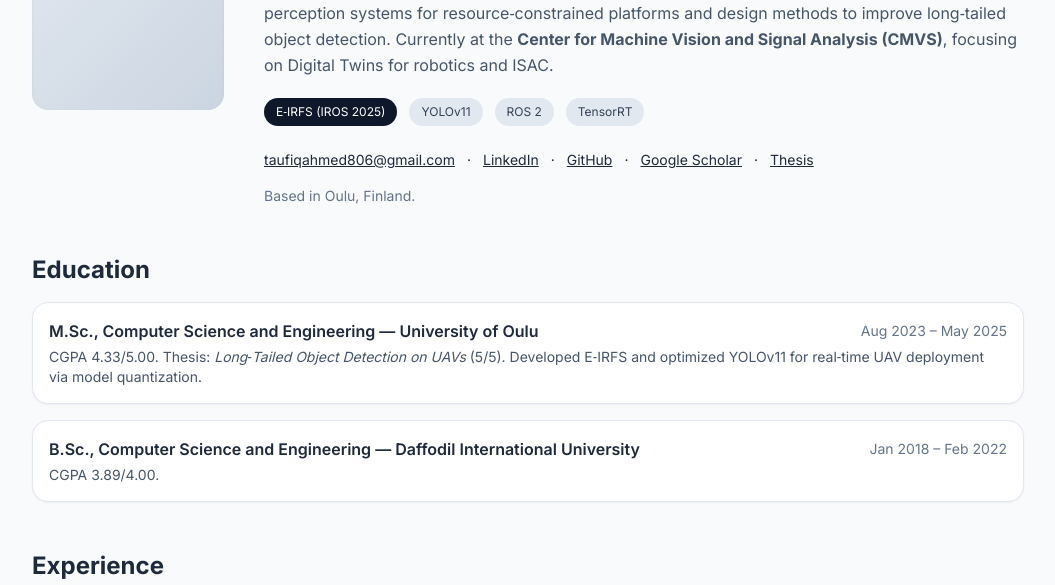
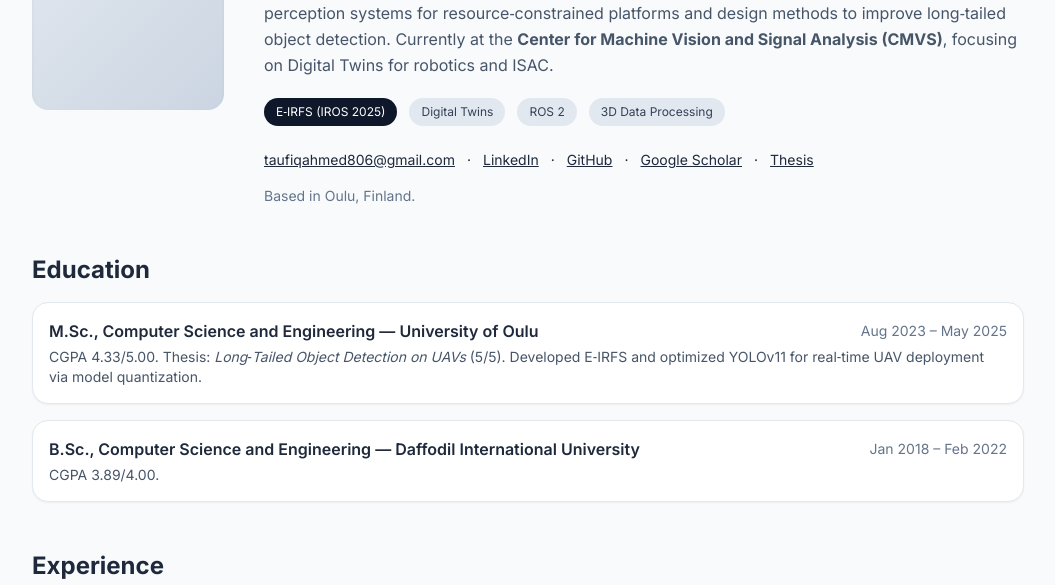
Before and after one commit to Taufiq-Ahmed-pranto/Taufiq-Ahmed-pranto.github.io, a plain HTML site: page index.html in a window 1280 px wide. Shown: the part 215-800 px from the top of the page, without its empty margins (112-1167 px from the left). Drawn offline with nearby package versions, Linux system fonts and the light colour scheme.

Commit message:
Update index.html

```diff
--- a/index.html
+++ b/index.html
@@ -45,9 +45,9 @@
         <p class="mt-4 text-slate-600 leading-relaxed">I work at the intersection of <strong>AI, computer vision, UAVs</strong>, and <strong>edge computing</strong>. I build efficient perception systems for resource‑constrained platforms and design methods to improve long‑tailed object detection. Currently at the <strong>Center for Machine Vision and Signal Analysis (CMVS)</strong>, focusing on Digital Twins for robotics and ISAC.</p>
         <div class="mt-5 flex flex-wrap gap-3">
           <a class="px-3 py-1.5 rounded-full bg-slate-900 text-white text-xs" href="#publications">E‑IRFS (IROS 2025)</a>
-          <span class="px-3 py-1.5 rounded-full bg-slate-200 text-slate-700 text-xs">YOLOv11</span>
+          <span class="px-3 py-1.5 rounded-full bg-slate-200 text-slate-700 text-xs">Digital Twins</span>
           <span class="px-3 py-1.5 rounded-full bg-slate-200 text-slate-700 text-xs">ROS 2</span>
-          <span class="px-3 py-1.5 rounded-full bg-slate-200 text-slate-700 text-xs">TensorRT</span>
+          <span class="px-3 py-1.5 rounded-full bg-slate-200 text-slate-700 text-xs">3D Data Processing</span>
         </div>
         <div class="mt-6 flex flex-wrap gap-3 text-sm">
           <a class="underline hover:no-underline" href="mailto:taufiqahmed806@gmail.com">taufiqahmed806@gmail.com</a>
```
